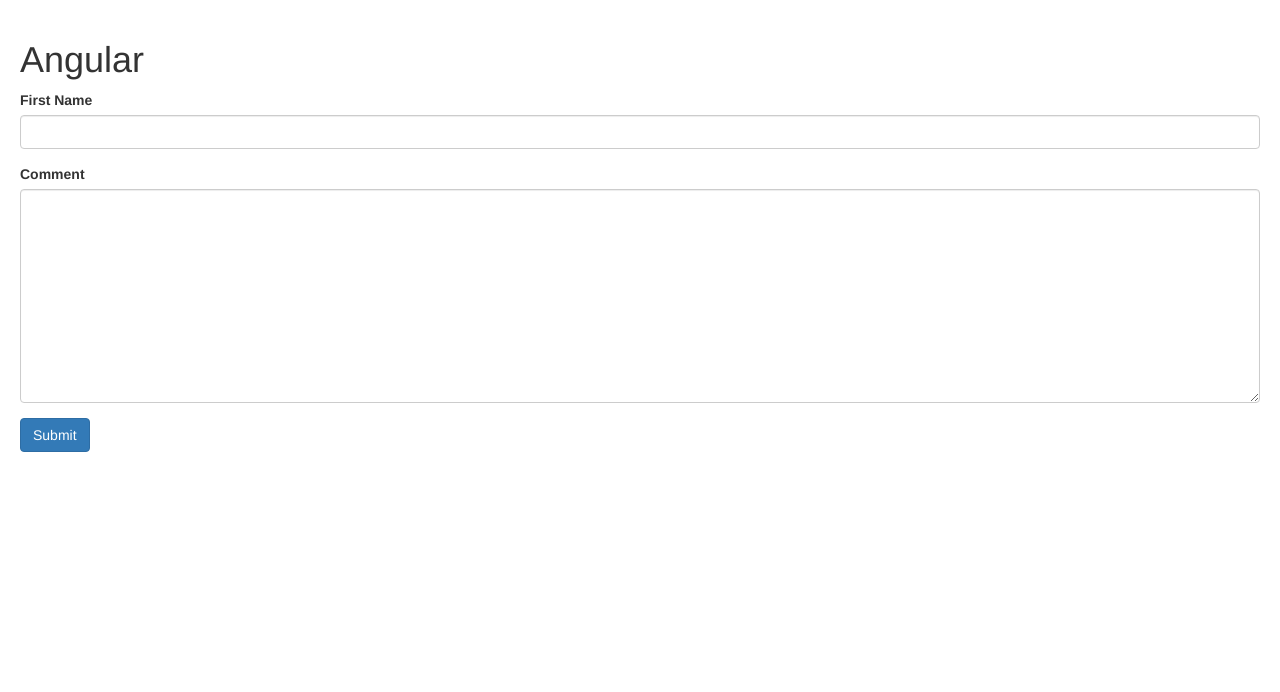
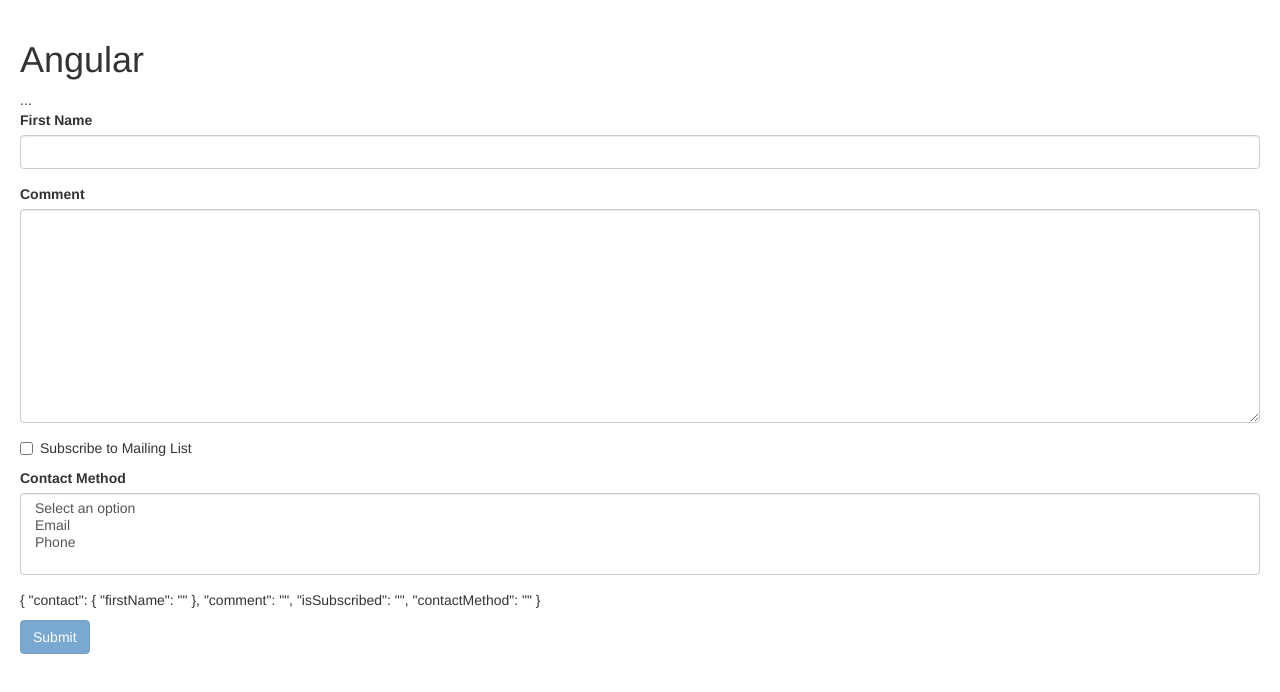
Before and after one commit to mjcataldi/angular-app, an Angular app: page / in a window 1280 px wide. Shown: the top 692 px of the page. Built offline with nearby package versions, Linux system fonts and the light colour scheme.

Commit message:
Working with form inputs, textareas, and dropdown menus.

```diff
--- a/src/app/contact-form/contact-form.component.html
+++ b/src/app/contact-form/contact-form.component.html
@@ -1,4 +1,6 @@
 <form #f="ngForm" (ngSubmit)="submit(f)">
+  <div ngModelGroup="contact" #contact="ngModelGroup">
+    <div *ngIf="!contact.valid">...</div>
     <div class="form-group">
       <label for="firstName">First Name</label>
       <input
@@ -21,8 +23,8 @@
         <div *ngIf="firstName.errors.required">First Name is required</div>
         <div *ngIf="firstName.errors.minlength">
           First Name has a length of
-        {{ firstName.errors.minlength.actualLength }} and should be a minimum of
-        {{ firstName.errors.minlength.requiredLength }} characters
+          {{ firstName.errors.minlength.actualLength }} and should be a minimum
+          of {{ firstName.errors.minlength.requiredLength }} characters
         </div>
         <div *ngIf="firstName.errors.maxlength">
           First Name should be a maximum of 10 characters
@@ -32,6 +34,8 @@
         </div>
       </div>
     </div>
+  </div>
+
   <div class="form-group">
     <label for="comment">Comment</label>
     <textarea
@@ -43,5 +47,29 @@
       rows="10"
     ></textarea>
   </div>
-  <button class="btn btn-primary">Submit</button>
+  <div class="checkbox">
+    <label>
+      <input ngModel name="isSubscribed" type="checkbox" />Subscribe to Mailing
+      List</label
+    >
+  </div>
+
+  <div class="form-group">
+    <label for="contactMethod">Contact Method</label>
+    <select
+      multiple
+      ngModel
+      name="contactMethod"
+      id="contactMethod"
+      class="form-control"
+    >
+      <option value=""><em>Select an option</em></option>
+      <option *ngFor="let method of contactMethods" [value]="method.id">{{
+        method.name
+      }}</option>
+    </select>
+  </div>
+
+  <p>{{ f.value | json }}</p>
+  <button class="btn btn-primary" [disabled]="!f.valid">Submit</button>
 </form>
--- a/src/app/contact-form/contact-form.component.ts
+++ b/src/app/contact-form/contact-form.component.ts
@@ -14,4 +14,6 @@
     console.log(f);
     console.log(f.valid);
   }
+
+  contactMethods = [{ id: 1, name: "Email" }, { id: 2, name: "Phone" }];
 }
```
Lines whose indentation alone changed are shown as unchanged.
